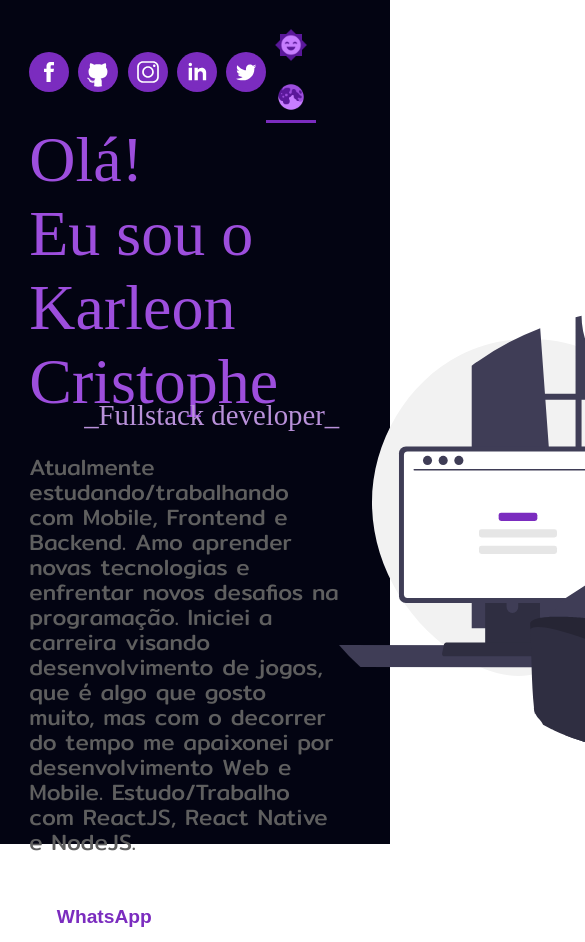
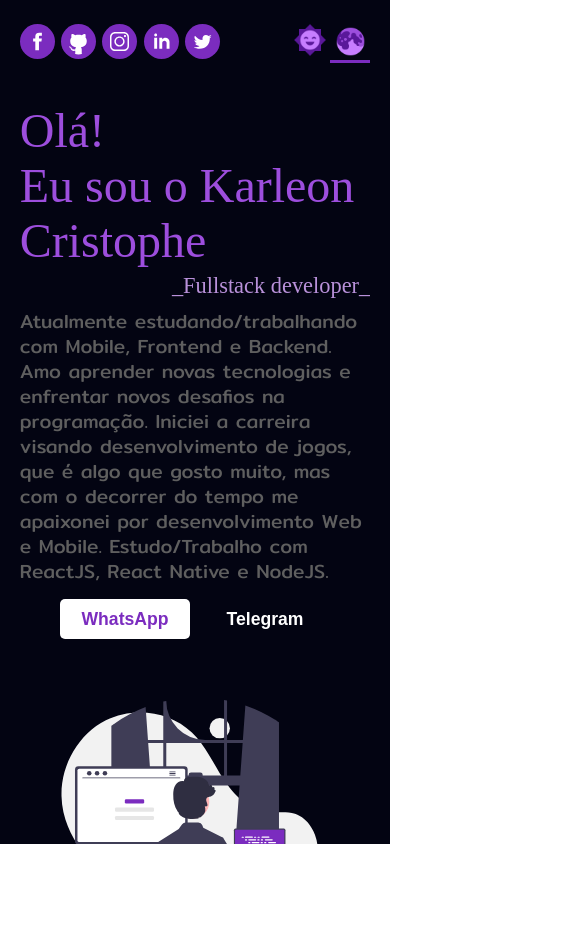
Before and after one commit to karleoncristophe/mysite, a Next.js app: page / in a window 390 px wide. Shown: the top 942 px of the page, 585 px wide, since content can reach past the window. After the commit the page ends 844 px from the top, so only its background shows below. Built offline with nearby package versions, Linux system fonts and the light colour scheme; a web font is replaced by a local one.

Commit message:
media queries added

```diff
--- /dev/null
+++ b/common/components/BREAK_POINT.js
@@ -0,0 +1,6 @@
+export default {
+  BREAK_POINT_SMARTPHONES: 320,
+  BREAK_POINT_TABLETS: 600,
+  BREAK_POINT_LAPTOPS: 1025,
+  BREAK_POINT_DESKTOPS: 1281,
+};
--- a/common/components/Contact.jsx
+++ b/common/components/Contact.jsx
@@ -4,7 +4,11 @@ import { useDarkMode } from '../../context/DarkMode';
 const Wrapper = styled.footer`
   display: flex;
   margin-top: 15px;
+  margin-bottom: 20px;
   width: 100%;
+  @media (max-width: 425px) {
+    justify-content: center;
+  }
 `;
 
 const WppButton = styled.button`
@@ -21,6 +25,12 @@ const WppButton = styled.button`
   &:hover {
     color: #7b2cbf;
     background: none;
+    transition: 1s;
+  }
+  @media (max-width: 1281px) {
+    font-size: 1.1rem;
+    height: 40px;
+    width: 130px;
     transition: 1s;
   }
 `;
@@ -42,6 +52,12 @@ const TelButton = styled.button`
     background: #ffffff;
     transition: 1s;
   }
+  @media (max-width: 1281px) {
+    transition: 1s;
+    font-size: 1.1rem;
+    height: 40px;
+    width: 130px;
+  }
 `;
 
 const Contact = () => {
--- a/common/components/Header.jsx
+++ b/common/components/Header.jsx
@@ -15,6 +15,12 @@ const Figure = styled.figure`
   justify-content: space-between;
   width: 250px;
   margin: 0;
+  @media (max-width: 425px) {
+    width: 200px;
+  }
+  @media (max-width: 320px) {
+    width: 150px;
+  }
 `;
 
 const Link = styled.a`
@@ -29,6 +35,14 @@ const Link = styled.a`
   }
   &:hover {
     transform: scale(1.2);
+  }
+  @media (max-width: 425px) {
+    width: 35px;
+    height: 35px;
+  }
+  @media (max-width: 320px) {
+    width: 28px;
+    height: 28px;
   }
 `;
 const Social = styled.img`
@@ -55,6 +69,11 @@ const DarkMode = styled.button`
   border-right: none;
   border-top: none;
   cursor: pointer;
+  @media (max-width: 425px) {
+    background-size: 35px;
+    height: 40px;
+    width: 40px;
+  }
 `;
 
 const LightMode = styled.button`
@@ -68,6 +87,10 @@ const LightMode = styled.button`
   border-right: none;
   border-top: none;
   cursor: pointer;
+  @media (max-width: 425px) {
+    height: 40px;
+    width: 40px;
+  }
 `;
 
 const socialLogo = [
--- a/common/components/Main.jsx
+++ b/common/components/Main.jsx
@@ -1,23 +1,37 @@
 import styled from 'styled-components';
 import { useDarkMode } from '../../context/DarkMode';
 import Contact from './Contact';
+import media from '../components/BREAK_POINT';
 
 const Wrapper = styled.main`
   display: flex;
   width: 100%;
   height: 100%;
+  overflow: hidden;
 `;
 
 const Section = styled.section`
   display: flex;
   align-items: center;
   justify-content: space-between;
+  overflow: scroll;
+  @media (max-width: 1025px) {
+  }
+  @media (max-width: 908px) {
+    flex-direction: column;
+    width: 100%;
+  }
 `;
 
 const Article = styled.article`
   display: flex;
   flex-direction: column;
-  width: 40%;
+  width: 45%;
+
+  @media (max-width: 908px) {
+    display: flex;
+    width: 100%;
+  }
 `;
 
 const Title = styled.h1`
@@ -28,6 +42,24 @@ const Title = styled.h1`
   font-family: 'Patua One', cursive;
   font-weight: 400;
   margin: 0;
+
+  @media (max-width: 1025px) {
+    font-size: 2.5rem;
+    transition: 1s;
+  }
+
+  @media (max-width: 1281px) {
+    margin-bottom: 10px;
+    font-size: 3rem;
+    transition: 1s;
+  }
+  @media (max-width: 908px) {
+    margin-top: 40px;
+    margin-bottom: 12px;
+  }
+  @media (max-width: 425px) {
+    margin-bottom: 15px;
+  }
 `;
 
 const Subtitle = styled.span`
@@ -37,6 +69,17 @@ const Subtitle = styled.span`
   text-align: end;
   width: 100%;
   color: #b991da;
+  transition: 1s;
+  @media (max-width: 908px) {
+    margin-top: 40px;
+  }
+  @media (max-width: 1025px) {
+    margin-top: -10px;
+    font-size: 1.1rem;
+  }
+  @media (max-width: 1281px) {
+    font-size: 1.4rem;
+  }
 `;
 
 const Text = styled.p`
@@ -46,6 +89,20 @@ const Text = styled.p`
   font-weight: 400;
   color: ${props => (props.darkMode ? ' #414141' : '#5f5f5f')};
   transition: 1s;
+
+  @media (max-width: 1025px) {
+    margin: 0;
+    margin-top: 10px;
+    font-size: 1rem;
+    transition: 1s;
+  }
+
+  @media (max-width: 1281px) {
+    margin: 0;
+    margin-top: 10px;
+    font-size: 1.2rem;
+    transition: 1s;
+  }
 `;
 
 const Figure = styled.figure`
@@ -56,6 +113,25 @@ const Figure = styled.figure`
 const Drawing = styled.img`
   width: 600px;
   height: 600px;
+  transition: 1s;
+  @media (max-width: 1025px) {
+    width: 400px;
+    height: 400px;
+  }
+
+  @media (max-width: 1281px) {
+    width: 450px;
+    height: 450px;
+  }
+  @media (max-width: 908px) {
+    width: 300px;
+    height: 300px;
+  }
+
+  @media (max-width: 320px) {
+    width: 250px;
+    height: 250px;
+  }
 `;
 
 const Main = () => {
--- a/pages/index.js
+++ b/pages/index.js
@@ -10,13 +10,28 @@ const Wrapper = styled.div`
   transition: 1s;
   flex-direction: column;
   align-items: center;
+  height: 100%;
 `;
 
 const Content = styled.div`
   display: flex;
   flex-direction: column;
+  width: 88%;
+  padding-left: 10px;
+  padding-right: 10px;
   height: 100vh;
-  width: 85%;
+
+  @media (max-width: 1200px) {
+    width: 96%;
+    padding-left: 10px;
+    padding-right: 10px;
+  }
+
+  @media (max-width: 908px) {
+    width: 95%;
+    padding-left: 10px;
+    padding-right: 10px;
+  }
 `;
 
 export default function Home() {
--- a/styles/globals.css
+++ b/styles/globals.css
@@ -5,7 +5,6 @@ body {
   padding: 0;
   margin: 0;
   border: 0;
-  scroll-behavior: smooth;
 }
 
 a {
```
